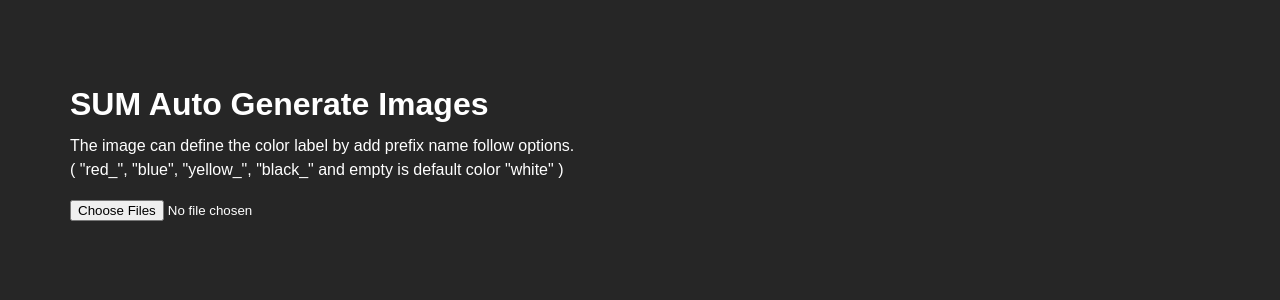
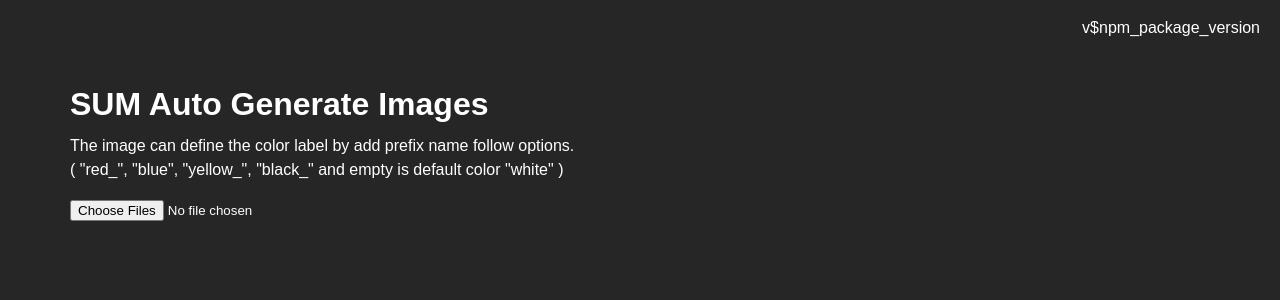
Before and after one commit to watcharakrit/sum-auto-generate-images, a React (Create React App) app: page / in a window 1280 px wide. Shown: the top 300 px of the page. Built offline with nearby package versions, Linux system fonts and the light colour scheme.

Commit message:
Updated: Release Version.

```diff
--- a/package.json
+++ b/package.json
@@ -1,6 +1,6 @@
 {
   "name": "sum-auto-generate-images",
-  "version": "0.1.2",
+  "version": "1.0.0",
   "private": true,
   "engines": {
     "node": "^16.16.0"
--- a/src/App.tsx
+++ b/src/App.tsx
@@ -17,6 +17,9 @@ function App() {
           <ScrollPage>
             <Container>
               <GlobalStyle />
+              <AppVersion>
+                <p>v{process.env.REACT_APP_VERSION}</p>
+              </AppVersion>
               <Title style={{ marginBottom: '-10px' }}>SUM Auto Generate Images</Title>
               <p>
                 The image can define the color label by add prefix name follow options.
@@ -98,3 +101,9 @@ const Title = styled.h1`
 `
 
 const PreviewImages = styled.div``
+
+const AppVersion = styled.div`
+  position: absolute;
+  top: 0;
+  right: 20px;
+`
```
Also changed, not shown: 1 other file (tests, documents, lock files or other folders).
